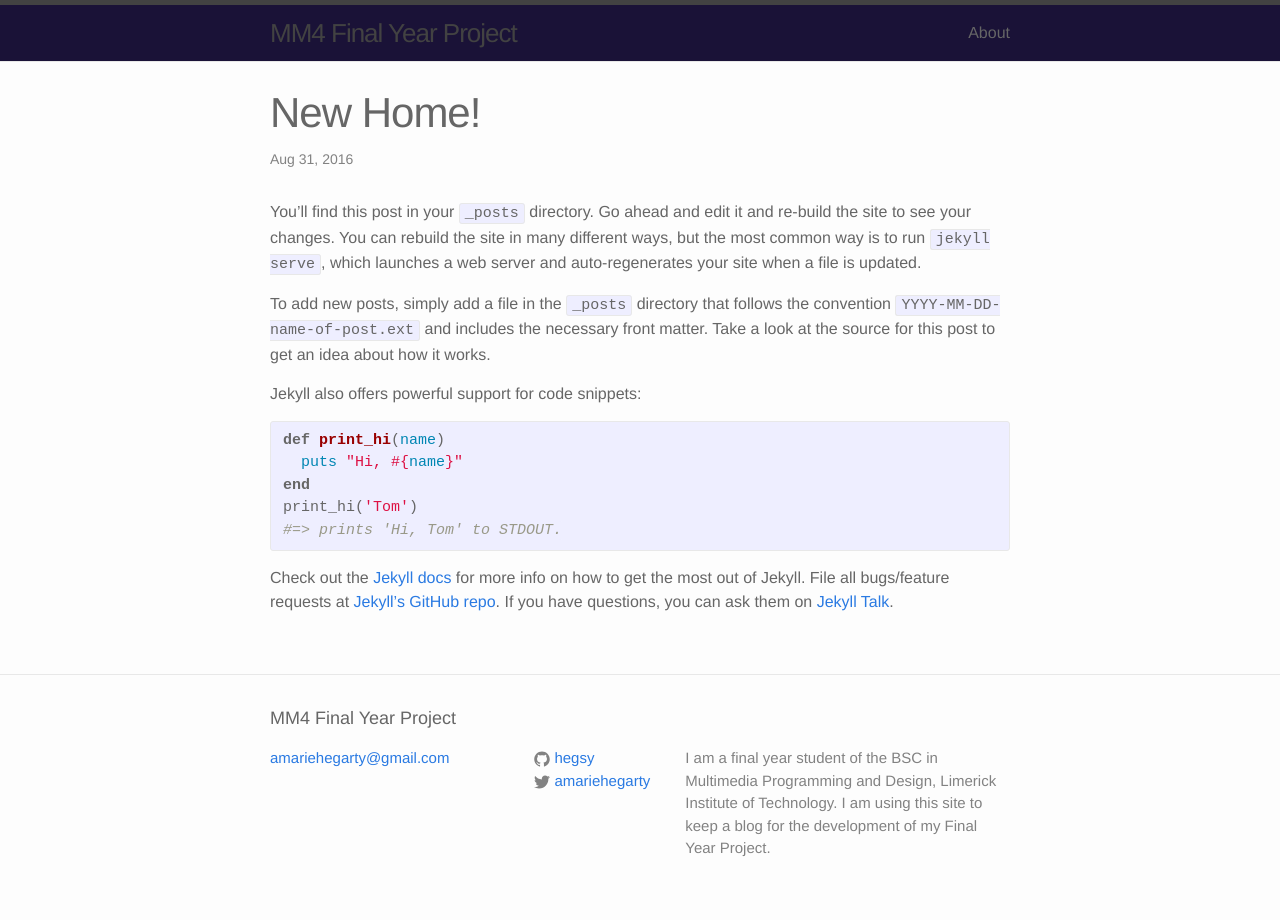
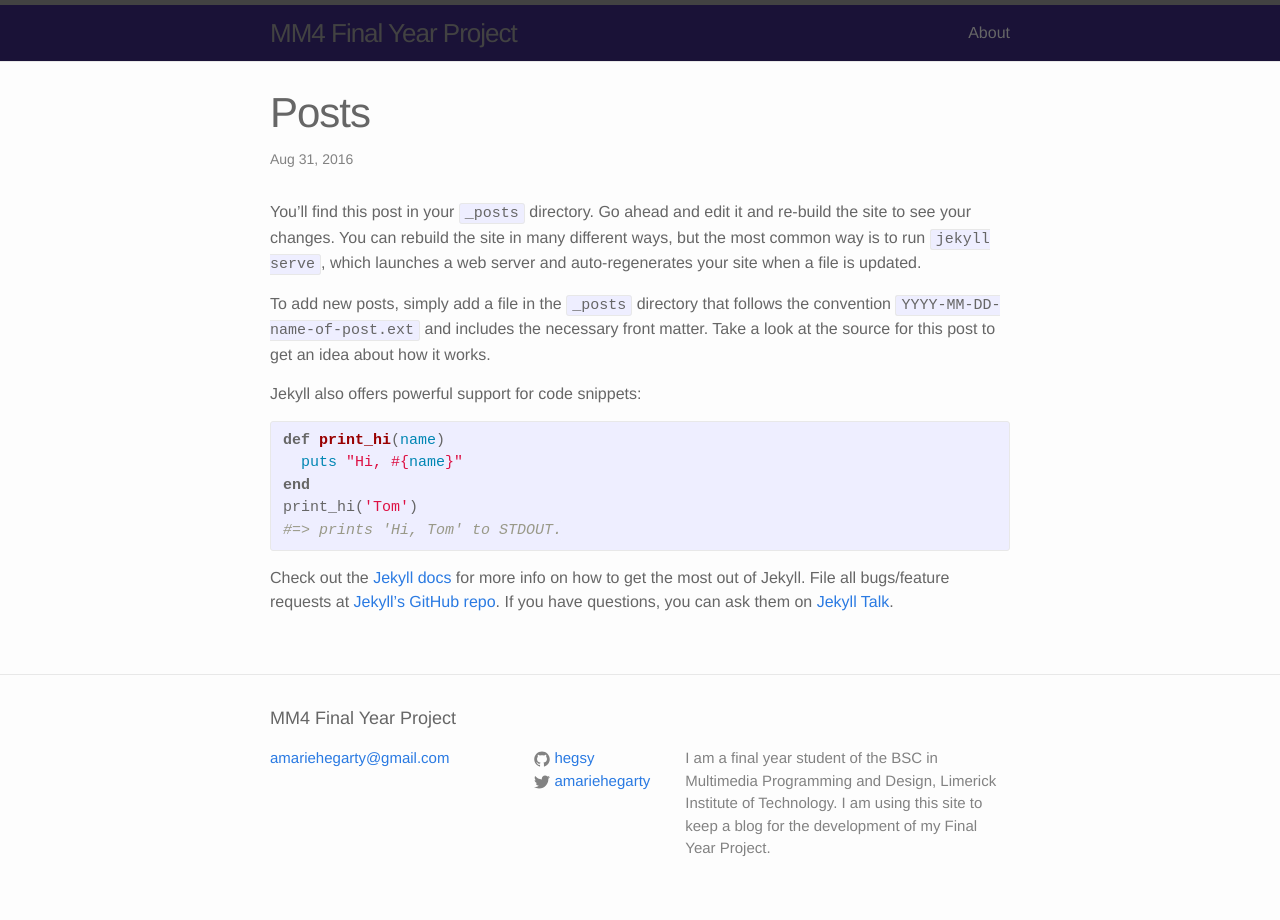
Before and after one commit to hegsy/hegsy.github.io, a Jekyll site: the page built from _posts/2016-08-31-posts.markdown, in a window 1280 px wide. Built offline with Jekyll 4.4.1, drawn with Linux system fonts in a browser that asks for light colours.

Commit message:
First Post

```diff
--- a/_posts/2016-08-31-posts.markdown
+++ b/_posts/2016-08-31-posts.markdown
@@ -1,6 +1,6 @@
 ---
 layout: post
-title:  "New Home!"
+title:  "Posts"
 date:   2016-08-31 13:07:38 -0400
 categories: jekyll update change
 ---
```
